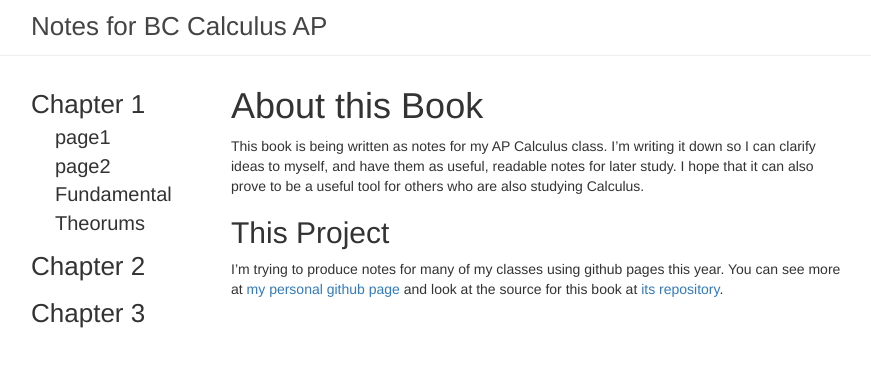
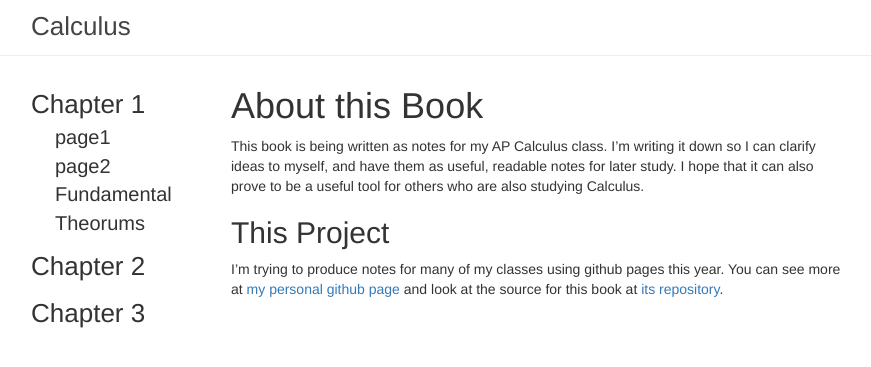
Before and after one commit to porglezomp/ap-calc, a Jekyll site: the page built from index.md, in a window 1280 px wide. Shown: the top 367 px of the page, without its empty margins (189-1060 px from the left). Built offline with Jekyll 4.4.1, drawn with Linux system fonts in a browser that asks for light colours; nearby versions of some CDN libraries; Markdown is read by kramdown in place of the engine named in the settings.

```diff
--- a/_includes/navbar.html
+++ b/_includes/navbar.html
@@ -1,4 +1,4 @@
 <div id="titlebar" class="wrap">
-  <a class="title" href="{{ site.url }}">Notes for BC Calculus AP</a>
+  <a class="title" href="{{ site.url }}">{{ site.name }}</a>
 </div>
 <hr class="titlebar">
```
Also changed, not shown: .gitmodules (added).
